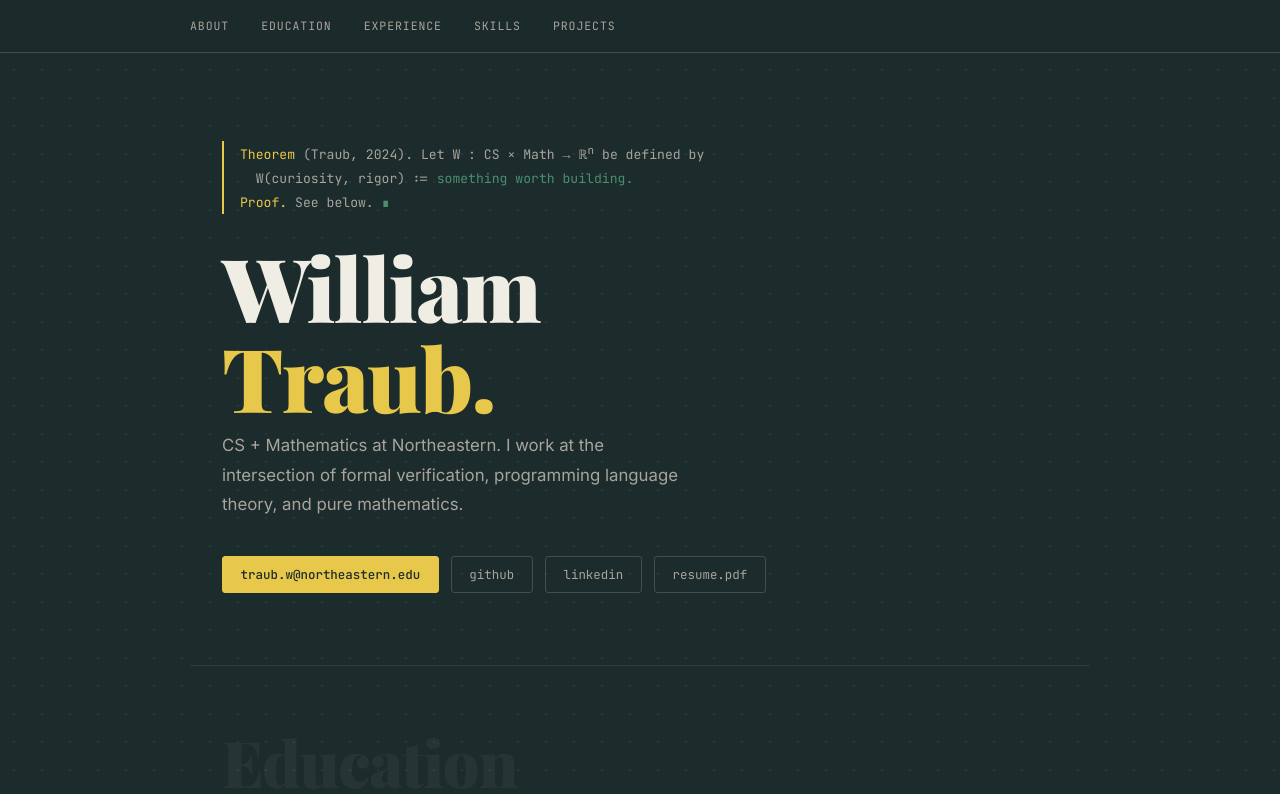
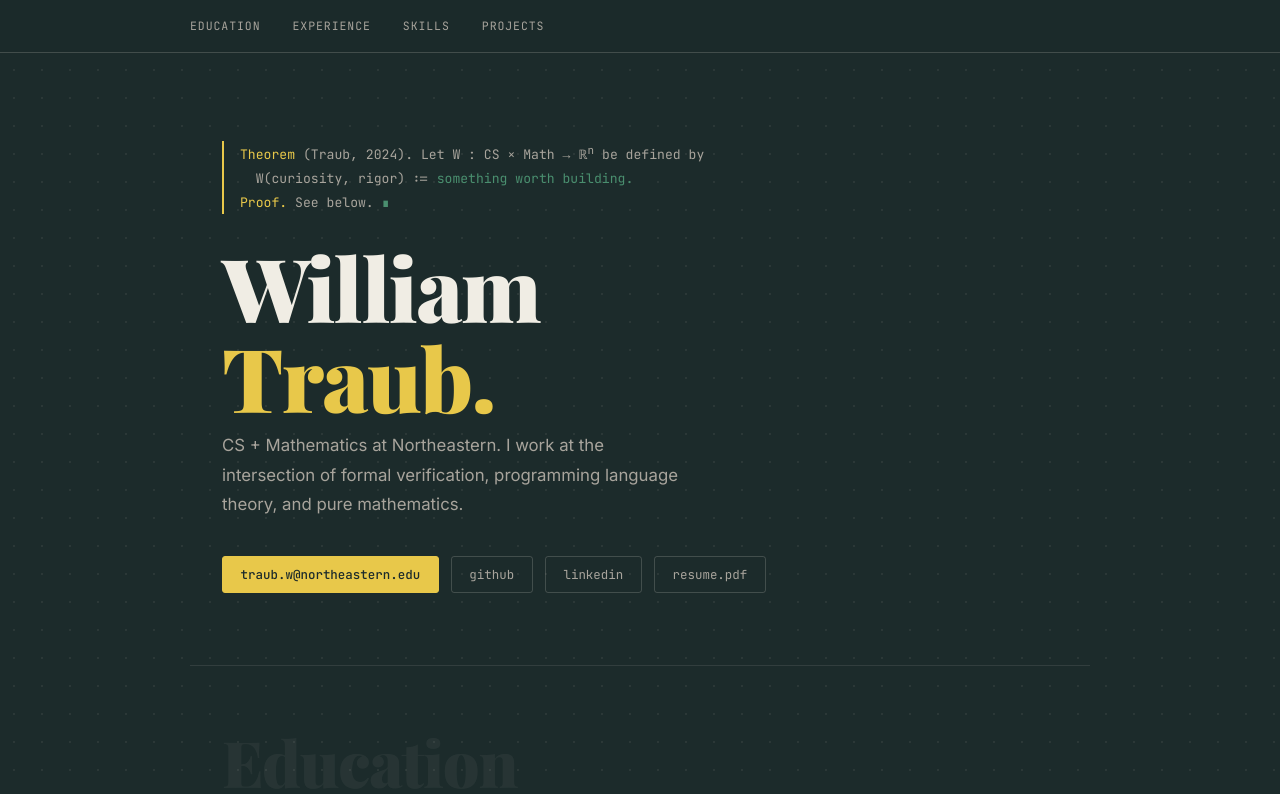
Before and after one commit to WilliamTraub/my-portfolio, a React (Vite) app: page / in a window 1280 px wide. Shown: the top 794 px of the page. Built offline with nearby package versions, Linux system fonts and the light colour scheme.

Commit message:
Revert "chore(nav): add About link to navigation"
This reverts commit 457ddd275b2c3fe7a280bb0d663b7da9359323a1.

```diff
--- a/src/components/Nav.jsx
+++ b/src/components/Nav.jsx
@@ -4,7 +4,6 @@ export default function Nav() {
   return (
     <nav className={styles.nav}>
       <div className={styles.inner}>
-        <a href="#about">About</a>
         <a href="#education">Education</a>
         <a href="#experience">Experience</a>
         <a href="#skills">Skills</a>
```
